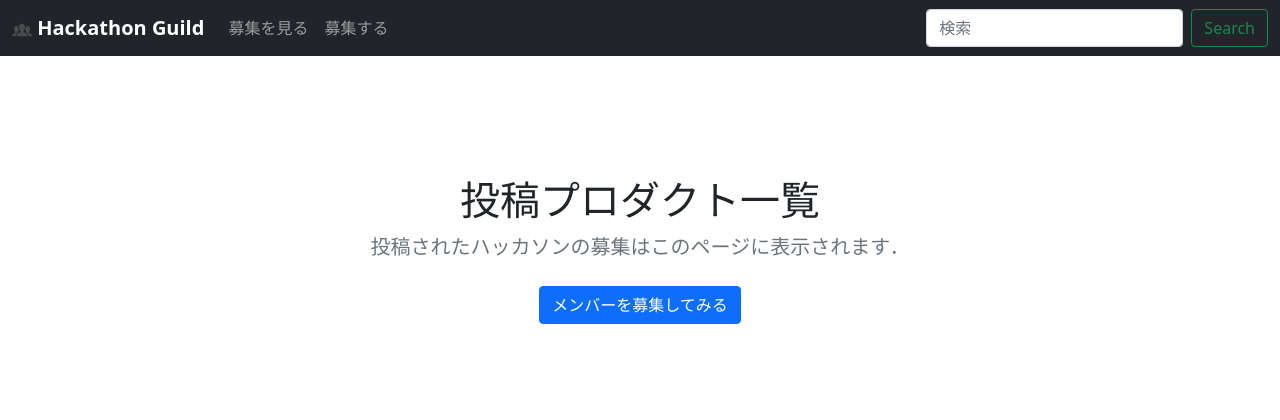
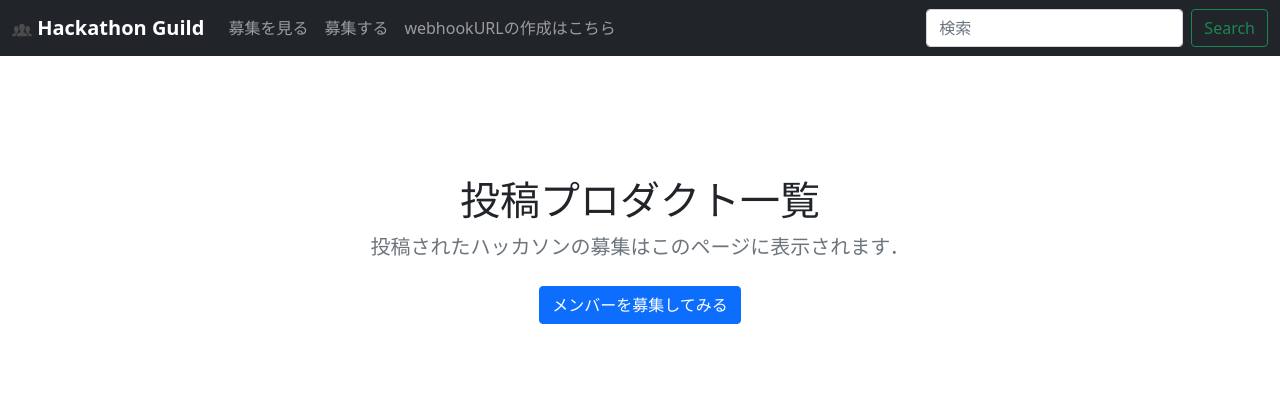
Before and after one commit to N-kota/HkGd, a Django app: page /hackathonguild/ in a window 1280 px wide. Shown: the top 420 px of the page. Run offline with Django 3.2, Linux system fonts and the light colour scheme; data that the repository does not hold is empty; some libraries are stand-ins or nearby versions.

Commit message:
navにwebhookURL作成を追加

```diff
--- a/hackathonguild/templates/hackathonguild/base.html
+++ b/hackathonguild/templates/hackathonguild/base.html
@@ -46,6 +46,9 @@
           <li class="nav-item">
             <a class="nav-link" href="{% url 'hackathonguild:make_post' %}">募集する</a>
           </li>
+          <li class="nav-item active">
+            <a class="nav-link" href="https://camp-lpb4946.slack.com/apps/A0F7XDUAZ--incoming-webhook-?tab=more_info" target="_blank" rel="noopener noreferrer">webhookURLの作成はこちら</a>
+          </li>
         </ul>
         <form class="d-flex">
           <input class="form-control me-2" type="search" placeholder="検索" aria-label="Search">
```
Also changed, not shown: hackathonguild/templates/hackathonguild/post_detail.html (line endings or trailing spaces).
